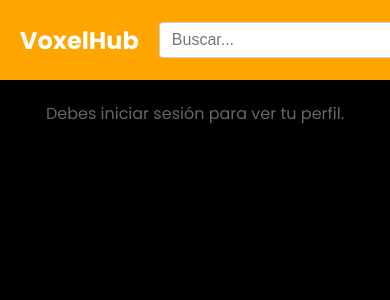
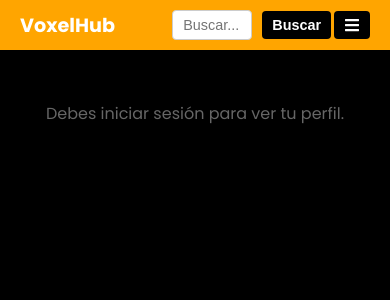
Before and after one commit to Marcosfh04/voxelhub, a React (Create React App) app in the folder frontend/: page /perfil in a window 390 px wide. Shown: the top 300 px of the page. Built offline with nearby package versions, Linux system fonts and the light colour scheme.

Commit message:
cambios css en el header

```diff
--- a/frontend/src/components/Header.jsx
+++ b/frontend/src/components/Header.jsx
@@ -1,9 +1,9 @@
-import { FaSignInAlt, FaSignOutAlt, FaUser, FaUpload } from 'react-icons/fa';
+import { FaSignInAlt, FaSignOutAlt, FaUser, FaUpload, FaBars } from 'react-icons/fa';
 import { Link, useNavigate } from 'react-router-dom';
 import { useSelector, useDispatch } from 'react-redux';
 import { logout, reset } from '../features/auth/authSlice';
 import '../css/Header.css';
-import { useState } from 'react';
+import { useState, useEffect, useRef } from 'react';
 
 function Header() {
   const navigate = useNavigate();
@@ -11,11 +11,46 @@ function Header() {
   const { user } = useSelector((state) => state.auth);
 
   const [searchTerm, setSearchTerm] = useState('');
+  const [menuOpen, setMenuOpen] = useState(false);
+  const navRef = useRef(null);
+  const menuButtonRef = useRef(null);
+
+  useEffect(() => {
+    function handleClickOutside(event) {
+      if (
+        navRef.current &&
+        !navRef.current.contains(event.target) &&
+        menuButtonRef.current &&
+        !menuButtonRef.current.contains(event.target)
+      ) {
+        setMenuOpen(false);
+      }
+    }
+
+    document.addEventListener("mousedown", handleClickOutside);
+    return () => {
+      document.removeEventListener("mousedown", handleClickOutside);
+    };
+  }, [navRef, menuButtonRef]);
+
+  useEffect(() => {
+    const handleResize = () => {
+      if (window.innerWidth > 1100) {
+        setMenuOpen(false);
+      }
+    };
+
+    window.addEventListener('resize', handleResize);
+    return () => {
+      window.removeEventListener('resize', handleResize);
+    };
+  }, []);
 
   const onLogout = () => {
     dispatch(logout());
     dispatch(reset());
     navigate('/');
+    setMenuOpen(false);
   };
 
   const handleUploadClick = () => {
@@ -24,10 +59,12 @@ function Header() {
     } else {
       navigate('/login');
     }
+    setMenuOpen(false);
   };
 
   const handleProfileClick = () => {
     navigate('/perfil');
+    setMenuOpen(false);
   };
 
   const handleSearch = (e) => {
@@ -38,11 +75,26 @@ function Header() {
     }
   };
 
+  const toggleMenu = () => {
+    setMenuOpen(prevState => !prevState);
+  };
+
+  const closeMenu = () => {
+    setMenuOpen(false);
+  };
+
   return (
     <header className="header">
+      <div className="header-top">
+        <div className="left">
+          <div className="logo-container">
             <div className="logo">
               <Link to="/">VoxelHub</Link>
             </div>
+          </div>
+        </div>
+
+        <div className="center">
           <form className="search-bar" onSubmit={handleSearch}>
             <input
               type="text"
@@ -52,7 +104,26 @@ function Header() {
             />
             <button type="submit">Buscar</button>
           </form>
-      <ul>
+        </div>
+
+        <div className="right">
+          <button
+            ref={menuButtonRef}
+            className="menu-toggle"
+            onClick={toggleMenu}
+            aria-label="Toggle menu"
+          >
+            <FaBars />
+          </button>
+        </div>
+      </div>
+
+
+      <div className={`nav-container ${menuOpen ? 'active' : ''}`} ref={navRef}>
+        <ul className="nav-menu">
+          <li>
+            <Link to="/categorias" onClick={closeMenu}>Categorías</Link>
+          </li>
           <li>
             <button className="btn" onClick={handleUploadClick}>
               <FaUpload /> Subir Asset
@@ -75,18 +146,19 @@ function Header() {
           ) : (
             <>
               <li>
-              <Link to="/login">
+                <Link to="/login" onClick={closeMenu}>
                   <FaSignInAlt /> Login
                 </Link>
               </li>
               <li>
-              <Link to="/register">
+                <Link to="/register" onClick={closeMenu}>
                   <FaUser /> Register
                 </Link>
               </li>
             </>
           )}
         </ul>
+      </div>
     </header>
   );
 }
--- a/frontend/src/css/Header.css
+++ b/frontend/src/css/Header.css
@@ -2,14 +2,47 @@
 .header {
     width: 100%;
     background-color: #ffa500; /* Naranja */
-    padding: 10px 20px;
     display: flex;
     align-items: center;
     justify-content: space-between;
     color: #fff;
     font-weight: bold;
     box-shadow: 0 2px 5px rgba(0, 0, 0, 0.2);
+    position: relative;
+    z-index: 1000;
   }
+
+  .header-top {
+    display: grid;
+    grid-template-columns: 1fr auto 1fr;
+    align-items: center;
+    width: 100%;
+    gap: 20px;
+  }
+
+  .left {
+    display: flex;
+    justify-content: flex-start;
+  }
+
+  .center {
+    display: flex;
+    justify-content: center;
+    flex: 1;
+  }
+
+
+  .right {
+    display: flex;
+    justify-content: flex-end;
+    align-items: center;
+  }
+
+  .search-bar {
+    margin-left: 0; /* elimina el margin-left anterior */
+  }
+
+
 
   /* Logo */
   .logo {
@@ -27,13 +60,21 @@
     color: #222;
   }
 
+  /* Logo container */
+  .logo-container {
+    display: flex;
+    align-items: center;
+  }
 
+  /* Barra de búsqueda */
   .search-bar {
     display: flex;
     align-items: center;
     gap: 10px;
-    margin-left: 20px;
+    width: 100%;
+    max-width: 500px;
   }
+
 
   .search-bar input {
     padding: 8px 12px;
@@ -43,6 +84,8 @@
     outline: none;
     width: 250px;
     transition: border-color 0.3s ease;
+    flex: 1;
+    min-width: 120px;
   }
 
   .search-bar input:focus {
@@ -65,7 +108,7 @@
   }
 
   /* Lista de navegación */
-.header ul {
+  .nav-menu {
     list-style: none;
     display: flex;
     align-items: center;
@@ -74,20 +117,21 @@
     padding: 0;
   }
 
-.header ul li a {
+  .nav-menu li a {
     color: #fff;
     font-weight: 500;
     display: flex;
     align-items: center;
     gap: 5px;
+    text-decoration: none;
   }
 
-.header ul li a:hover {
+  .nav-menu li a:hover {
     color: #222;
   }
 
   /* Botones */
-.header .btn {
+  .btn {
     background-color: #000;
     color: #fff;
     padding: 8px 14px;
@@ -101,6 +145,114 @@
     transition: background-color 0.3s ease;
   }
 
-.header .btn:hover {
+  .btn:hover {
     background-color: #333;
   }
+
+  /* Botón de menú hamburguesa - oculto por defecto */
+  .menu-toggle {
+    display: none;
+    background-color: #000;
+    color: #fff;
+    border: none;
+    padding: 8px 12px;
+    border-radius: 4px;
+    cursor: pointer;
+    font-size: 1.2rem;
+  }
+
+ /* Media query para pantallas más pequeñas */
+@media (max-width: 1100px) {
+  .header {
+    flex-wrap: wrap;
+    padding: 8px 15px; /* Reduce el padding general */
+  }
+
+  .header-top {
+    display: grid;
+    grid-template-columns: auto 1fr auto;
+    align-items: center;
+    gap: 10px;
+    width: 100%;
+  }
+
+
+  .logo-container {
+    flex-shrink: 0;
+  }
+
+  .logo a {
+    font-size: 1.2rem; /* Reduce el tamaño del texto del logo */
+  }
+
+  .menu-toggle {
+    display: inline-flex;
+    align-items: center;
+    justify-content: center;
+    flex-shrink: 0;
+    font-size: 1rem; /* Reduce el tamaño del botón de menú */
+    padding: 6px 10px; /* Reduce el padding del botón */
+  }
+
+  .search-bar {
+    flex: 1;
+    margin: 0 5px; /* Reduce el margen lateral */
+    margin-left: 0;
+    max-width: 50%; /* Reduce el ancho máximo */
+  }
+
+  .search-bar input {
+    font-size: 0.9rem; /* Reduce el tamaño del texto */
+    padding: 6px 10px; /* Reduce el padding */
+    width: 100%;
+    min-width: 80px; /* Reduce el ancho mínimo */
+  }
+
+  .search-bar button {
+    font-size: 0.9rem; /* Reduce el tamaño del texto */
+    padding: 6px 10px; /* Reduce el padding */
+  }
+
+  .nav-container {
+    width: 100%;
+    height: 0;
+    overflow: hidden;
+    transition: height 0.3s ease;
+  }
+
+  .nav-container.active {
+    height: auto;
+    margin-top: 10px;
+  }
+
+  .nav-menu {
+    flex-direction: column;
+    width: 100%;
+    gap: 5px; /* Reduce el espacio entre los elementos */
+  }
+
+  .nav-menu li {
+    width: 100%;
+  }
+
+  .nav-menu li a,
+  .nav-menu li button {
+    font-size: 0.9rem; /* Reduce el tamaño del texto */
+    padding: 10px; /* Reduce el padding */
+    justify-content: center;
+    text-align: center;
+    background-color: rgba(255, 180, 0, 1);
+  }
+
+  .nav-menu li a:hover,
+  .nav-menu li button:hover {
+    background-color: rgba(255, 165, 0, 0.8);
+  }
+
+  .btn {
+    font-size: 0.9rem; /* Reduce el tamaño del texto */
+    padding: 6px 10px; /* Reduce el padding */
+    width: 100%;
+    justify-content: center;
+  }
+}
```
Also changed, not shown: 1 other file (tests, documents, lock files or other folders). Lines whose indentation alone changed are shown as unchanged.
